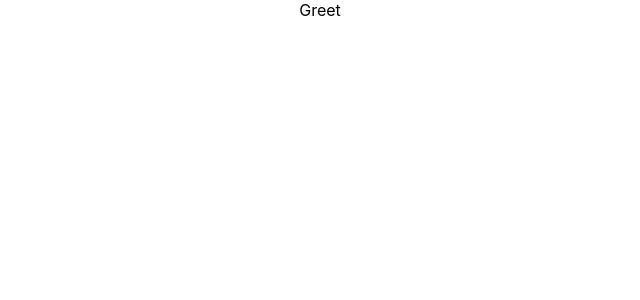
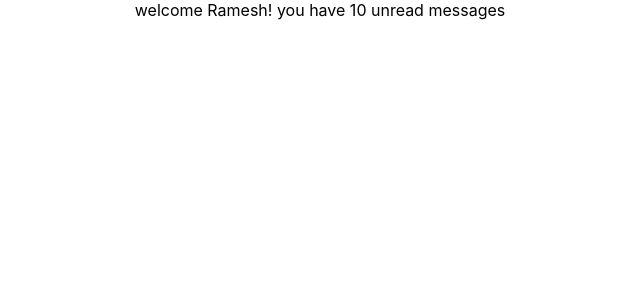
Before and after one commit to rameshbanakar/typescript, a React (Create React App) app: page / in a window 1280 px wide. Shown: the top 300 px of the page, without its empty margins (320-960 px from the left). Built offline with nearby package versions, Linux system fonts and the light colour scheme.

Commit message:
props type adding

```diff
--- a/src/App.tsx
+++ b/src/App.tsx
@@ -5,7 +5,7 @@ import Greet from './component/Greet';
 function App() {
   return (
     <div className="App">
-      <Greet/>
+      <Greet name="Ramesh"/>
     </div>
   );
 }
--- a/src/component/Greet.tsx
+++ b/src/component/Greet.tsx
@@ -1,7 +1,9 @@
 import React from 'react'
-
-export default function Greet() {
+type greetType={
+  name:String
+}
+export default function Greet(props:greetType) {
   return (
-    <div>Greet</div>
+    <div>welcome {props.name}! you have 10 unread messages</div>
   )
 }
```
